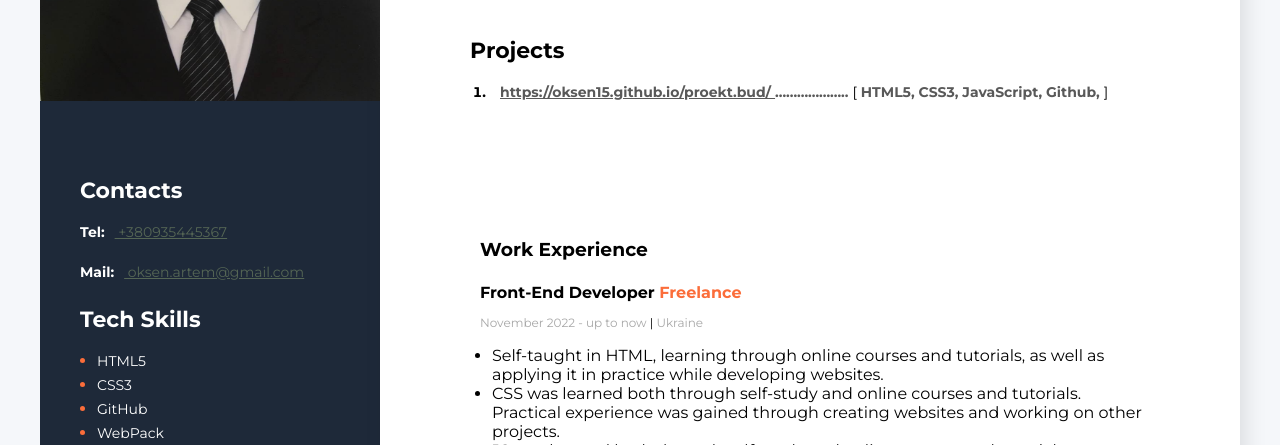
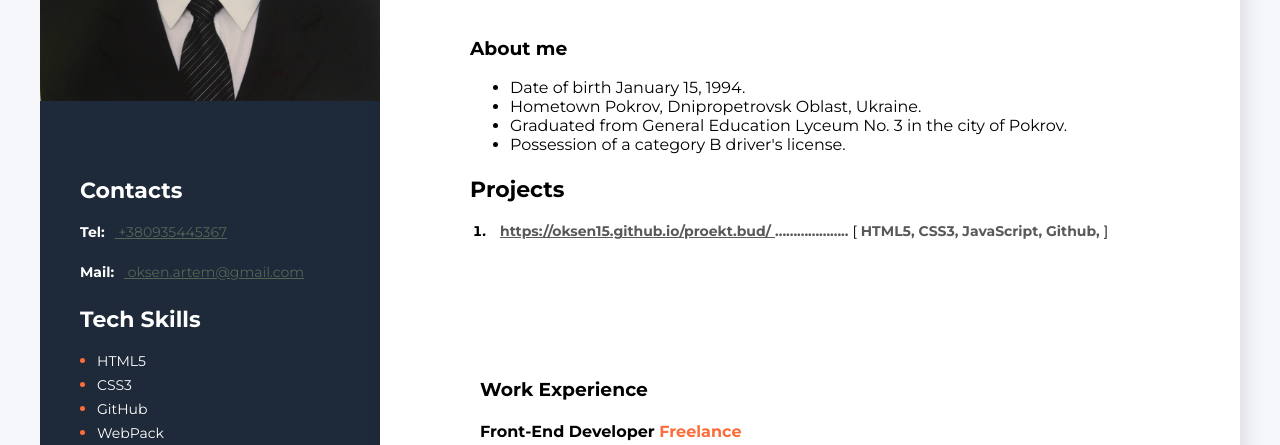
Before and after one commit to oksen15/Resume, a plain HTML site: page index.html in a window 1280 px wide. Shown: the part 327-772 px from the top of the page. Drawn offline with Linux system fonts and the light colour scheme.

Commit message:
Update index.html

```diff
--- a/index.html
+++ b/index.html
@@ -26,7 +26,25 @@
     </p>
 
     </div>
-    <div class="projects">        <!--Projects-->
+
+
+    <div class="about-me">
+     <h3>About me</h3>
+
+     <ul class="about-me1">
+     <li>Date of birth January 15, 1994.</li>
+     <li>Hometown Pokrov, Dnipropetrovsk Oblast, Ukraine.</li>
+     <li>Graduated from General Education Lyceum No. 3 in the city of Pokrov.</li>
+     <li>Possession of a category B driver's license.</li>
+
+    </ul>
+     </div>
+
+
+
+
+
+        <div class="projects">        <!--Projects-->
     <h3 class="tit">Projects</h3>
     <ol class="projects-list">
         <li class="project-item">
```
